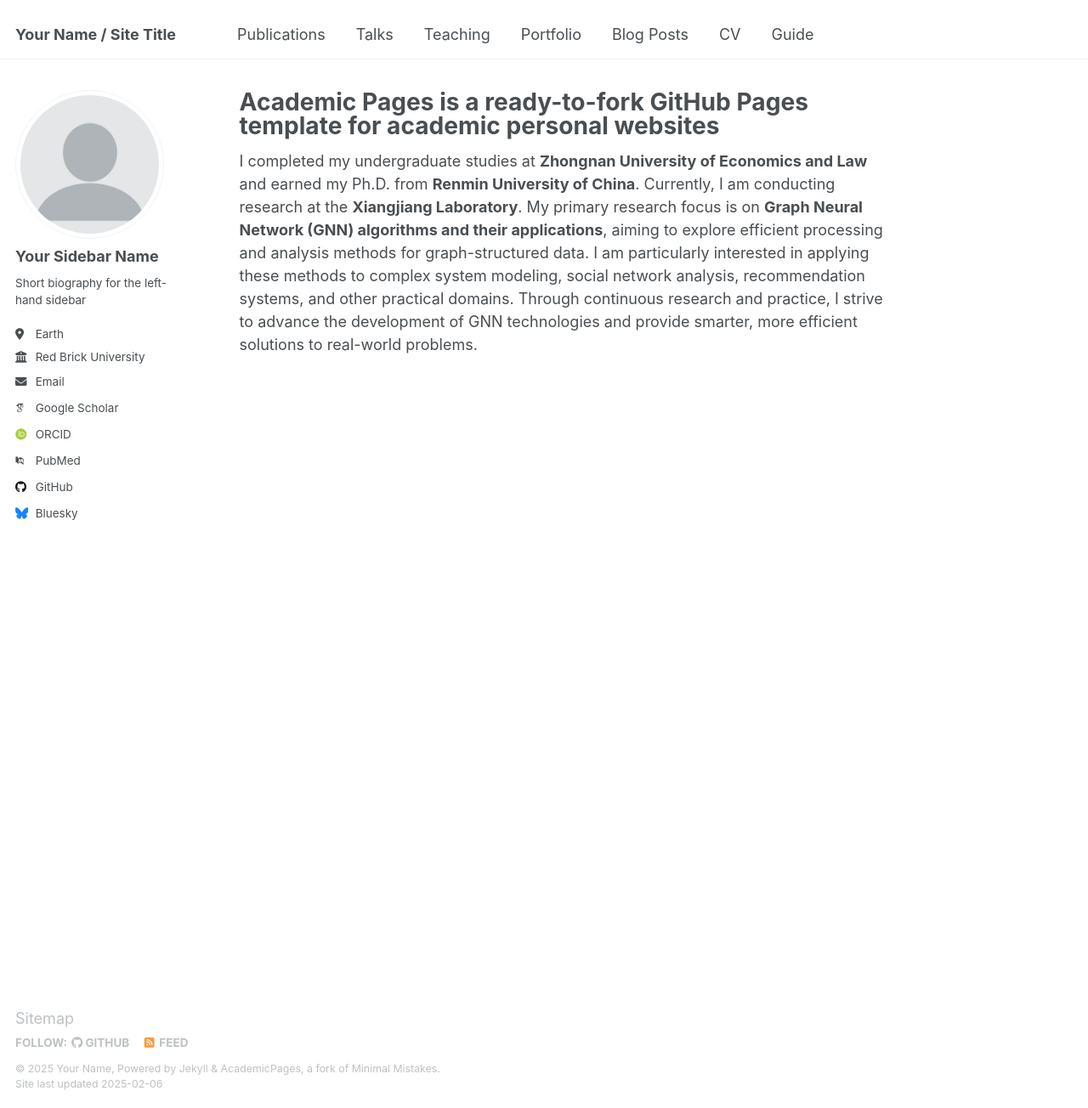
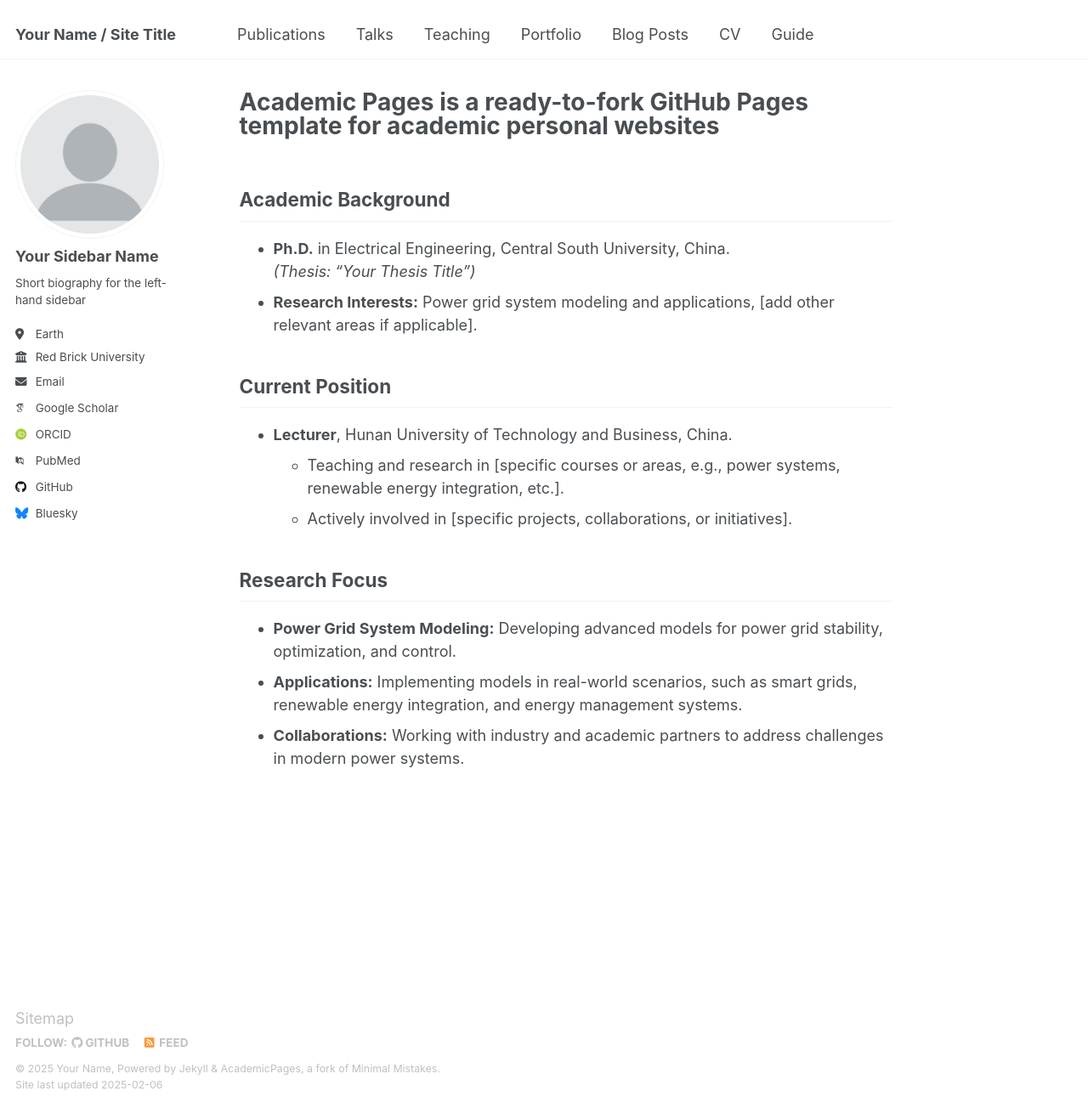
Before and after one commit to wubo2180/Guangze-Shi, a Jekyll site: the page built from _pages/about.md, in a window 1280 px wide and 1304 px high. Shown: the whole window at 85% size. Built offline with Jekyll 4.4.1, drawn with Linux system fonts in a browser that asks for light colours; some web fonts are replaced.

Commit message:
Update about.md

```diff
--- a/_pages/about.md
+++ b/_pages/about.md
@@ -8,4 +8,17 @@ redirect_from:
 ---
 
 
-I completed my undergraduate studies at **Zhongnan University of Economics and Law** and earned my Ph.D. from **Renmin University of China**. Currently, I am conducting research at the **Xiangjiang Laboratory**. My primary research focus is on **Graph Neural Network (GNN) algorithms and their applications**, aiming to explore efficient processing and analysis methods for graph-structured data. I am particularly interested in applying these methods to complex system modeling, social network analysis, recommendation systems, and other practical domains. Through continuous research and practice, I strive to advance the development of GNN technologies and provide smarter, more efficient solutions to real-world problems.
+## Academic Background
+- **Ph.D.** in Electrical Engineering, Central South University, China.
+  *(Thesis: "Your Thesis Title")*
+- **Research Interests:** Power grid system modeling and applications, [add other relevant areas if applicable].
+
+## Current Position
+- **Lecturer**, Hunan University of Technology and Business, China.
+  - Teaching and research in [specific courses or areas, e.g., power systems, renewable energy integration, etc.].
+  - Actively involved in [specific projects, collaborations, or initiatives].
+
+## Research Focus
+- **Power Grid System Modeling:** Developing advanced models for power grid stability, optimization, and control.
+- **Applications:** Implementing models in real-world scenarios, such as smart grids, renewable energy integration, and energy management systems.
+- **Collaborations:** Working with industry and academic partners to address challenges in modern power systems.
```
